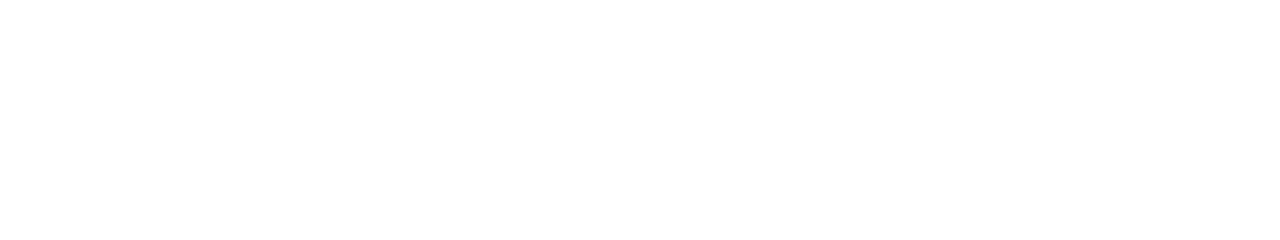
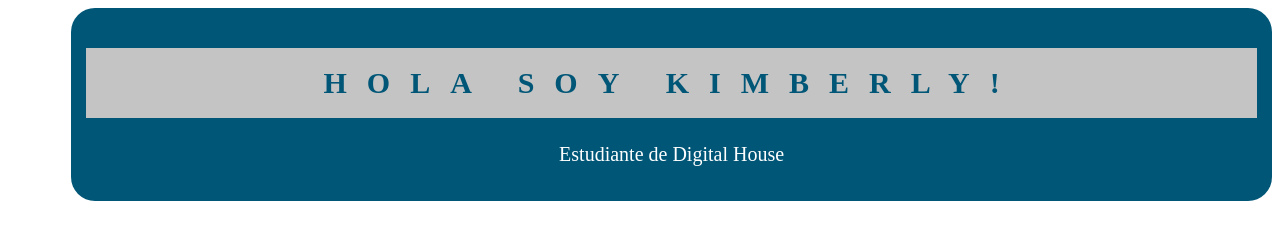
Before and after one commit to KimberlyPocco-DigitalHouse/cvKimberlyPocco, a plain HTML site: page sobremi.html in a window 1280 px wide. Drawn offline with Linux system fonts and the light colour scheme.

Commit message:
estilos agregados

```diff
--- a/css/style.css
+++ b/css/style.css
@@ -90,8 +90,21 @@ footer > img {
     color: white;
 }
 
+.sobremi{
+    background-color: #005677;
+    border-radius: 24px;
+    border: none;
+    color: white;
+    cursor: pointer;
+    font-family: 'Poppins',"Times New Roman";
+    font-size: 20px;
+    margin-left: 5%;
+    padding: 15px;
+    text-align: center;
+}
+
 .redes {
     font-size: 30px;
     color: white;
-    margin-right: 15px;
+    padding-right: 15px;
 }
--- a/sobremi.html
+++ b/sobremi.html
@@ -0,0 +1,16 @@
+<!DOCTYPE html>
+<html lang="en">
+<head>
+    <meta charset="UTF-8">
+    <meta http-equiv="X-UA-Compatible" content="IE=edge">
+    <meta name="viewport" content="width=device-width, initial-scale=1.0">
+    <title>Sobre Mi</title>
+    <link rel="stylesheet" href="./css/style.css">
+</head>
+<body>
+    <section class="sobremi">
+        <h1>Hola Soy Kimberly!</h1>
+        <p>Estudiante de Digital House</p>
+    </section>
+</body>
+</html>
```
Also changed, not shown: index.html (+1 -1 lines).
